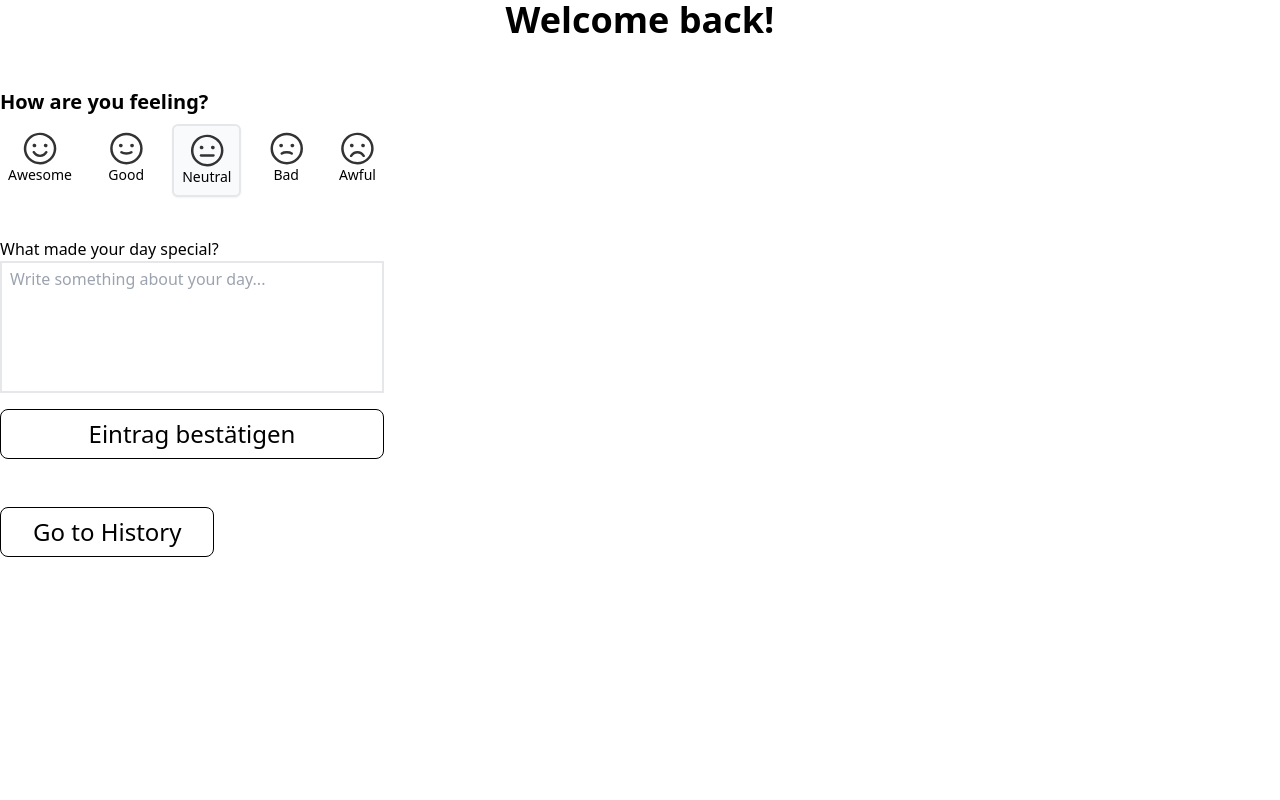
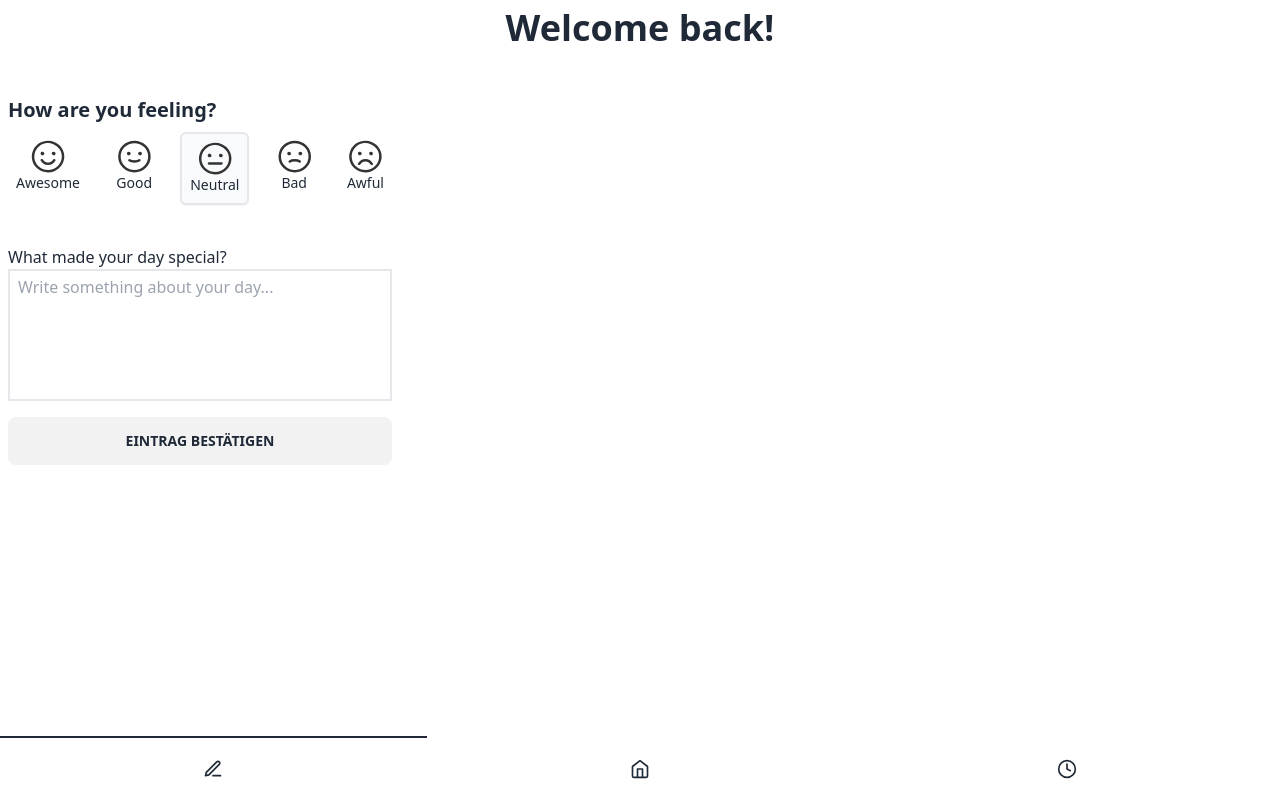
Before and after one commit to ExziiL/moodlog, a Next.js app: page /feelings in a window 1280 px wide. Built offline with nearby package versions, Linux system fonts and the light colour scheme.

Commit message:
added bottom navigation bar

```diff
--- a/package.json
+++ b/package.json
@@ -23,8 +23,12 @@
     "postcss": "8.4.21",
     "react": "18.2.0",
     "react-dom": "18.2.0",
+    "react-icons": "^4.9.0",
     "sass": "^1.62.0",
     "tailwindcss": "3.3.1",
     "typescript": "5.0.4"
+  },
+  "devDependencies": {
+    "daisyui": "^3.0.0"
   }
 }
--- a/src/components/Button/Button.tsx
+++ b/src/components/Button/Button.tsx
@@ -12,7 +12,7 @@ function Button({ children, disabled, className, ...delegated }: ButtonProps) {
 		<button
 			{...delegated}
 			disabled={disabled}
-			className={` ${className} px-8 py-2 mx-auto text-2xl font-light border border-black rounded-lg hover:bg-gray-100`}
+			className={`${className} btn`}
 		>
 			{children}
 		</button>
--- /dev/null
+++ b/src/components/MobileNavBar/MobileNavBar.tsx
@@ -0,0 +1,49 @@
+import Link from 'next/link';
+import { usePathname } from 'next/navigation';
+import * as React from 'react';
+import { IconType } from 'react-icons';
+import { FiClock, FiEdit3, FiHome } from 'react-icons/fi';
+
+const pages = [
+	{
+		name: 'Feelings',
+		href: '/feelings',
+		icon: FiEdit3,
+	},
+	{
+		name: 'Home',
+		href: '/',
+		icon: FiHome,
+	},
+	{
+		name: 'History',
+		href: '/history',
+		icon: FiClock,
+	},
+];
+
+function MobileNavBar() {
+	const pathname = usePathname();
+
+	return (
+		<div className="btm-nav">
+			{pages.map((page, index) => {
+				const IconComponent = page.icon as IconType;
+				const isActive = page.href === pathname;
+
+				return (
+					<Link
+						key={index}
+						href={page.href}
+						data-tip={page.name}
+						className={`${isActive ? 'active' : ''}`}
+					>
+						<IconComponent size={20} />
+					</Link>
+				);
+			})}
+		</div>
+	);
+}
+
+export default MobileNavBar;
--- /dev/null
+++ b/src/components/MobileNavBar/index.ts
@@ -0,0 +1,2 @@
+export * from './MobileNavBar';
+export { default } from './MobileNavBar';
--- a/src/layouts/Layout/Layout.tsx
+++ b/src/layouts/Layout/Layout.tsx
@@ -1,3 +1,4 @@
+import MobileNavBar from '@/components/MobileNavBar/MobileNavBar';
 import * as React from 'react';
 import { FC } from 'react';
 
@@ -6,7 +7,12 @@ interface ILayoutProps {
 }
 
 const Layout: FC<ILayoutProps> = ({ children }) => {
-	return <div className="p-4">{children}</div>;
+	return (
+		<div style={{ padding: '8px' }}>
+			<div style={{ paddingBottom: '64px' }}>{children}</div>
+			<MobileNavBar />
+		</div>
+	);
 };
 
 export default Layout;
--- a/src/layouts/Navigation/index.ts
+++ /dev/null
@@ -1,2 +0,0 @@
-export * from './Navigation';
-export { default } from './Navigation';
--- a/src/pages/feelings.tsx
+++ b/src/pages/feelings.tsx
@@ -1,6 +1,4 @@
-import Button from '@/components/Button/Button';
 import FeelingsInput from '@/components/FeelingsInput/FeelingsInput';
-import Link from 'next/link';
 
 export default function FeelingsPage() {
 	return (
@@ -9,12 +7,6 @@ export default function FeelingsPage() {
 			<section className="mt-12">
 				<FeelingsInput />
 			</section>
-
-			<div className="mt-12">
-				<Link href="/history">
-					<Button>Go to History</Button>
-				</Link>
-			</div>
 		</>
 	);
 }
--- a/src/pages/history.tsx
+++ b/src/pages/history.tsx
@@ -1,20 +1,11 @@
-import Button from '@/components/Button';
 import FeelingsEntries from '@/components/FeelingsEntry/FeelingsEntries';
-import Link from 'next/link';
 import React from 'react';
 
 export default function History() {
 	return (
 		<div className="flex flex-col p-2">
 			<h1 className="text-2xl">History Page</h1>
-
 			<FeelingsEntries />
-
-			<div className="pt-10">
-				<Link href="/feelings">
-					<Button>Go to Feelings</Button>
-				</Link>
-			</div>
 		</div>
 	);
 }
--- a/src/pages/index.tsx
+++ b/src/pages/index.tsx
@@ -1,12 +1,3 @@
-import Button from '@/components/Button/Button';
-import Link from 'next/link';
-
 export default function Home() {
-	return (
-		<>
-			<Link href="/feelings">
-				<Button>Go to Feelings</Button>
-			</Link>
-		</>
-	);
+	return <div>Nothing here yet</div>;
 }
--- a/tailwind.config.js
+++ b/tailwind.config.js
@@ -1,18 +1,13 @@
 /** @type {import('tailwindcss').Config} */
 module.exports = {
-  content: [
-    './src/pages/**/*.{js,ts,jsx,tsx}',
-    './src/components/**/*.{js,ts,jsx,tsx}',
-    './src/app/**/*.{js,ts,jsx,tsx}',
-  ],
+	content: ['./src/pages/**/*.{js,ts,jsx,tsx}', './src/components/**/*.{js,ts,jsx,tsx}', './src/app/**/*.{js,ts,jsx,tsx}'],
 	theme: {
 		extend: {
 			backgroundImage: {
 				'gradient-radial': 'radial-gradient(var(--tw-gradient-stops))',
-        'gradient-conic':
-          'conic-gradient(from 180deg at 50% 50%, var(--tw-gradient-stops))',
+				'gradient-conic': 'conic-gradient(from 180deg at 50% 50%, var(--tw-gradient-stops))',
 			},
 		},
 	},
-  plugins: [],
-}
+	plugins: [require('daisyui')],
+};
```
Also changed, not shown: src/layouts/Navigation/Navigation.tsx (deleted, +0 -7 lines), 1 other file (tests, documents, lock files or other folders). Lines whose indentation alone changed are shown as unchanged.
